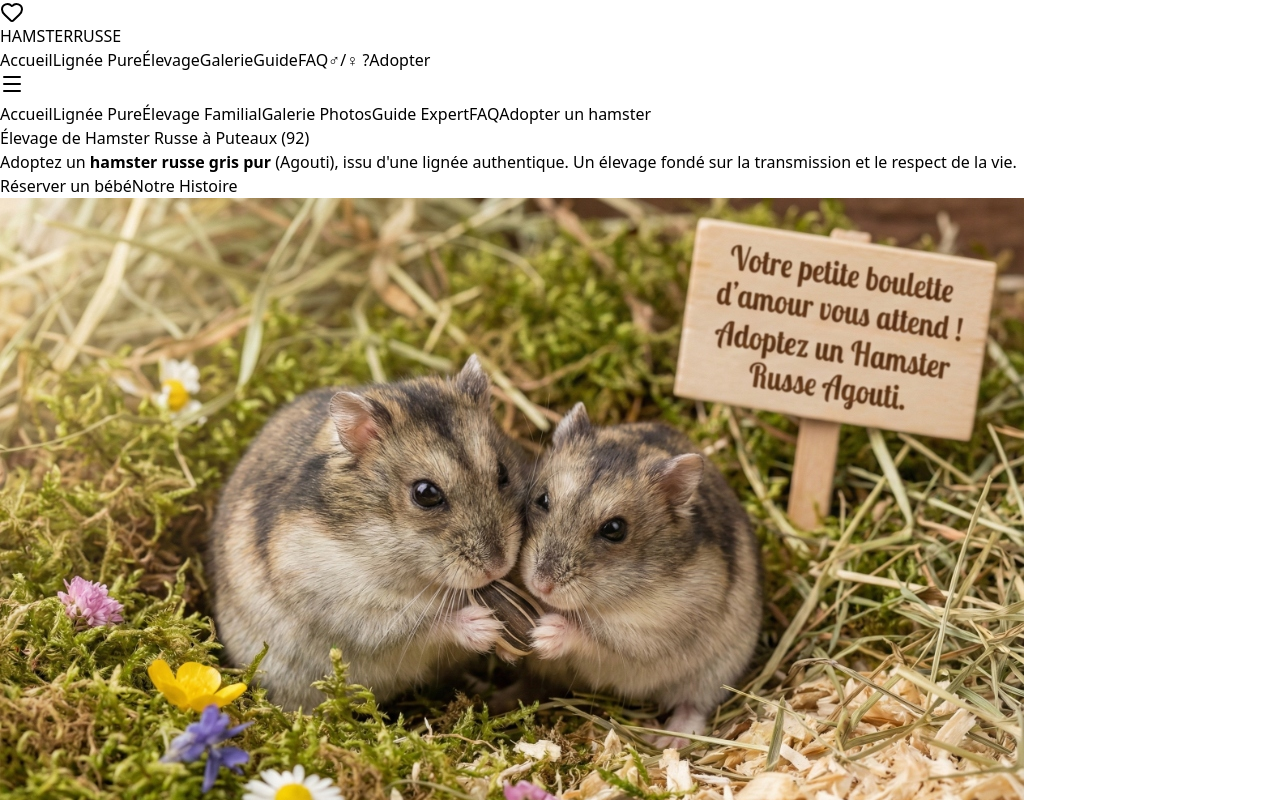
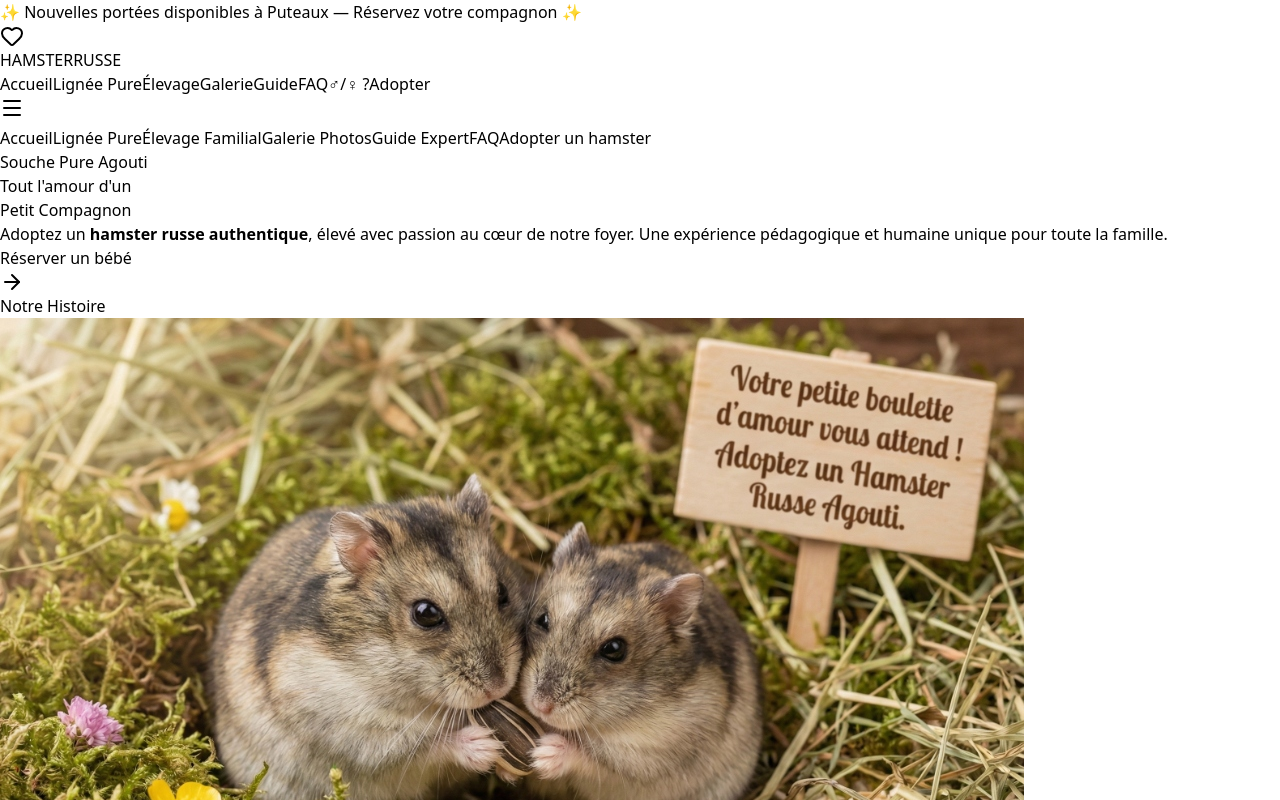
Before and after one commit to clementdharcourt-WAC/hamster-russe, a React (Vite) app: page / in a window 1280 px wide. Shown: the top 800 px of the page. Built offline with nearby package versions, Linux system fonts and the light colour scheme.

Commit message:
Amélioration premium du Header et de la section Hero

```diff
--- a/src/App.jsx
+++ b/src/App.jsx
@@ -311,6 +311,10 @@ const Website = () => {
 
   return (
     <div className="font-sans text-gray-700 bg-stone-50 min-h-screen flex flex-col">
+      {/* Announcement Bar */}
+      <div className="bg-gray-900 text-amber-400 text-[10px] md:text-xs font-bold py-2.5 px-4 text-center tracking-[0.2em] uppercase z-[60] relative">
+        ✨ Nouvelles portées disponibles à Puteaux — Réservez votre compagnon ✨
+      </div>
       {/* Navigation */}
       <nav className="bg-white/80 backdrop-blur-md sticky top-0 z-50 border-b border-gray-100">
         <div className="max-w-6xl mx-auto px-4 sm:px-6 lg:px-8">
@@ -402,23 +406,41 @@ const Website = () => {
       </nav>
 
       {/* Hero Section */}
-      <header id="accueil" className="relative bg-amber-50 overflow-hidden">
-        <div className="max-w-6xl mx-auto px-4 py-16 lg:flex lg:items-center">
+      <header id="accueil" className="relative bg-white overflow-hidden pt-16 pb-24 lg:pt-24 lg:pb-32">
+        <div className="absolute inset-0 bg-[radial-gradient(#fcd34d_0.5px,transparent_0.5px)] [background-size:16px_16px] [mask-image:radial-gradient(ellipse_50%_50%_at_50%_50%,#000_70%,transparent_100%)] opacity-20"></div>
+        <div className="max-w-6xl mx-auto px-4 lg:flex lg:items-center relative z-10">
           <div className="lg:w-1/2">
-            <h1 className="text-4xl tracking-tight font-extrabold text-gray-900 sm:text-5xl md:text-6xl">
-              <span className="block">Élevage de Hamster Russe</span>{' '}
-              <span className="block text-amber-600">à Puteaux (92)</span>
+            <div className="inline-flex items-center space-x-2 bg-amber-50 border border-amber-100 px-3 py-1 rounded-full text-amber-700 text-sm font-bold mb-6">
+              <span className="relative flex h-2 w-2">
+                <span className="animate-ping absolute inline-flex h-full w-full rounded-full bg-amber-400 opacity-75"></span>
+                <span className="relative inline-flex rounded-full h-2 w-2 bg-amber-500"></span>
+              </span>
+              <span>Souche Pure Agouti</span>
+            </div>
+            <h1 className="text-5xl tracking-tighter font-black text-gray-900 sm:text-6xl md:text-7xl leading-[1.1]">
+              Tout l'amour d'un <br />
+              <span className="text-amber-600">Petit Compagnon</span>
             </h1>
-            <p className="mt-6 text-lg text-gray-500 max-w-xl">
-              Adoptez un <strong>hamster russe gris pur</strong> (Agouti), issu d'une lignée authentique. Un élevage fondé sur la transmission et le respect de la vie.
+            <p className="mt-8 text-xl text-gray-600 max-w-xl leading-relaxed">
+              Adoptez un <strong>hamster russe authentique</strong>, élevé avec passion au cœur de notre foyer. Une expérience pédagogique et humaine unique pour toute la famille.
             </p>
-            <div className="mt-8 flex gap-4">
-              <a href="#contact" className="px-8 py-3 bg-amber-600 text-white rounded-md font-bold hover:bg-amber-700 transition">Réserver un bébé</a>
-              <a href="#famille" className="px-8 py-3 bg-amber-100 text-amber-800 rounded-md font-bold hover:bg-amber-200 transition">Notre Histoire</a>
+            <div className="mt-10 flex flex-col sm:flex-row gap-4">
+              <a href="#contact" className="px-10 py-4 bg-gray-900 text-white rounded-2xl font-bold hover:bg-amber-600 transition-all duration-300 shadow-xl flex items-center justify-center group">
+                Réserver un bébé
+                <ArrowRight className="ml-2 w-5 h-5 group-hover:translate-x-1 transition-transform" />
+              </a>
+              <a href="#famille" className="px-10 py-4 bg-white text-gray-900 border-2 border-gray-100 rounded-2xl font-bold hover:border-amber-200 hover:bg-amber-50 transition-all duration-300 flex items-center justify-center">
+                Notre Histoire
+              </a>
             </div>
           </div>
-          <div className="hidden lg:block lg:w-1/2 ml-12">
-            <img src="/hamster-russe-agouti-elevage-puteaux.jpg" alt="Deux adorables hamsters russes agouti dans leur nid - Élevage familial à Puteaux" className="rounded-2xl shadow-2xl" />
+          <div className="hidden lg:block lg:w-1/2 ml-16 relative">
+            <div className="absolute -inset-4 bg-amber-400/20 rounded-[40px] blur-3xl"></div>
+            <img
+              src="/hamster-russe-agouti-elevage-puteaux.jpg"
+              alt="Deux adorables hamsters russes agouti"
+              className="relative rounded-[32px] shadow-2xl border-8 border-white transform hover:scale-[1.02] transition-transform duration-500"
+            />
           </div>
         </div>
       </header>
```
